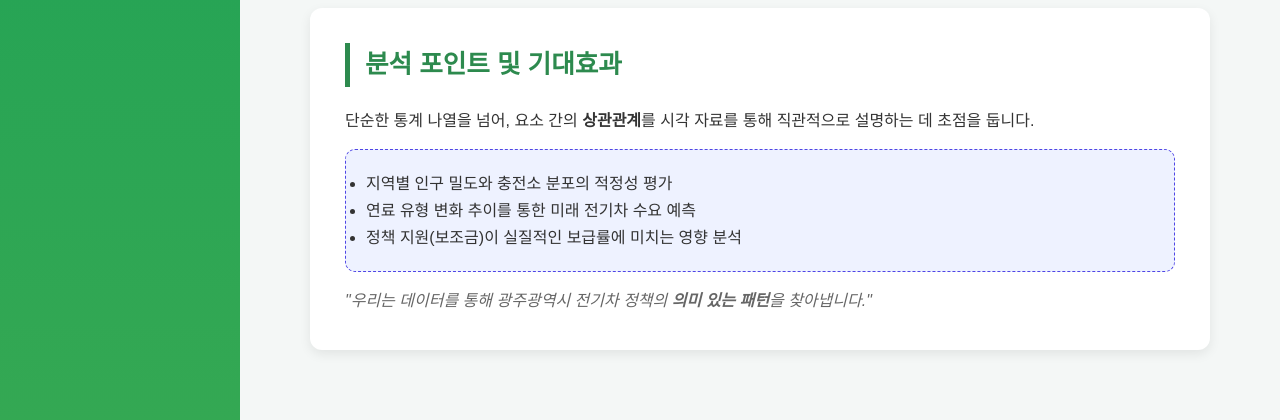
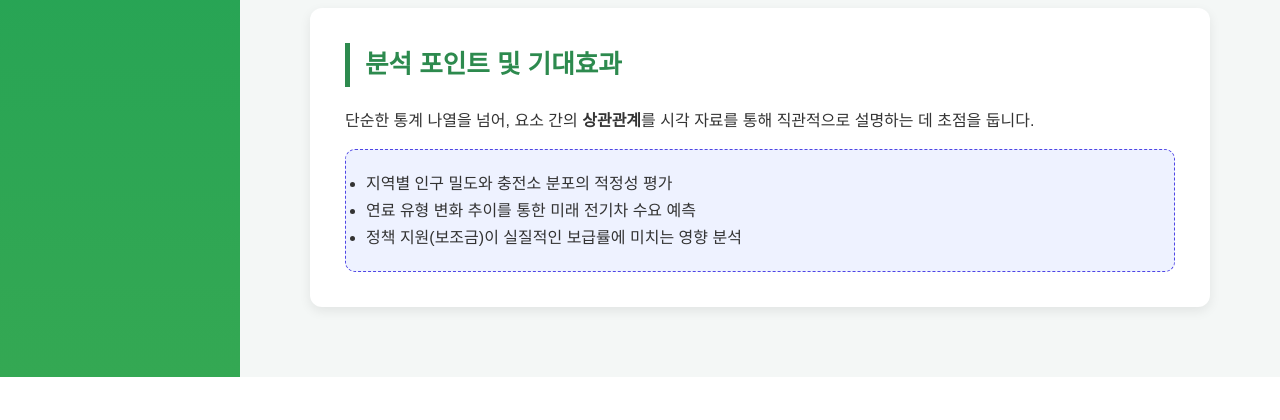
Before and after one commit to 2025-DongA-DataAI-3/car_project, a Flask app: page / in a window 1280 px wide. Shown: the part 777-1197 px from the top of the page. After the commit the page ends 1154 px from the top, so only its background shows below. Run offline with Flask 3, Linux system fonts and the light colour scheme.

Commit message:
개요수정

```diff
--- a/templates/index.html
+++ b/templates/index.html
@@ -71,9 +71,7 @@
                 <li>정책 지원(보조금)이 실질적인 보급률에 미치는 영향 분석</li>
             </ul>
         </div>
-        <p style="margin-top:15px; font-style: italic; color: #666;">
-            "우리는 데이터를 통해 광주광역시 전기차 정책의 <strong>의미 있는 패턴</strong>을 찾아냅니다."
-        </p>
+
     </section>
 
 </div>
```
